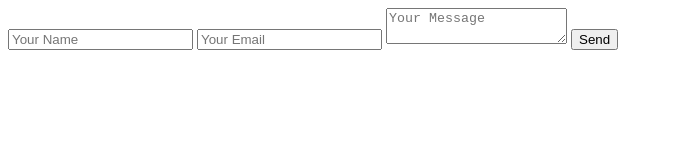
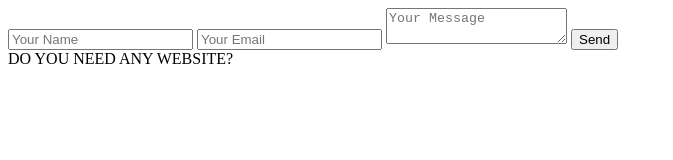
Before and after one commit to kidussamuel1331/kidus2, a plain HTML site: page index.html in a window 1280 px wide. Shown: the whole page, without its empty margins (0-673 px from the left). Drawn offline with nearby package versions, Linux system fonts and the light colour scheme.

Commit message:
Update index.html

```diff
--- a/index.html
+++ b/index.html
@@ -12,6 +12,7 @@
   <textarea name="message" placeholder="Your Message" required></textarea>
   <button type="submit">Send</button>
 </form>
+    <a herf="mass.html">DO YOU NEED ANY WEBSITE?</a>
 <script src="https://cdn.jsdelivr.net/npm/emailjs-com@3/dist/email.min.js"></script>
 
 <script>
```
